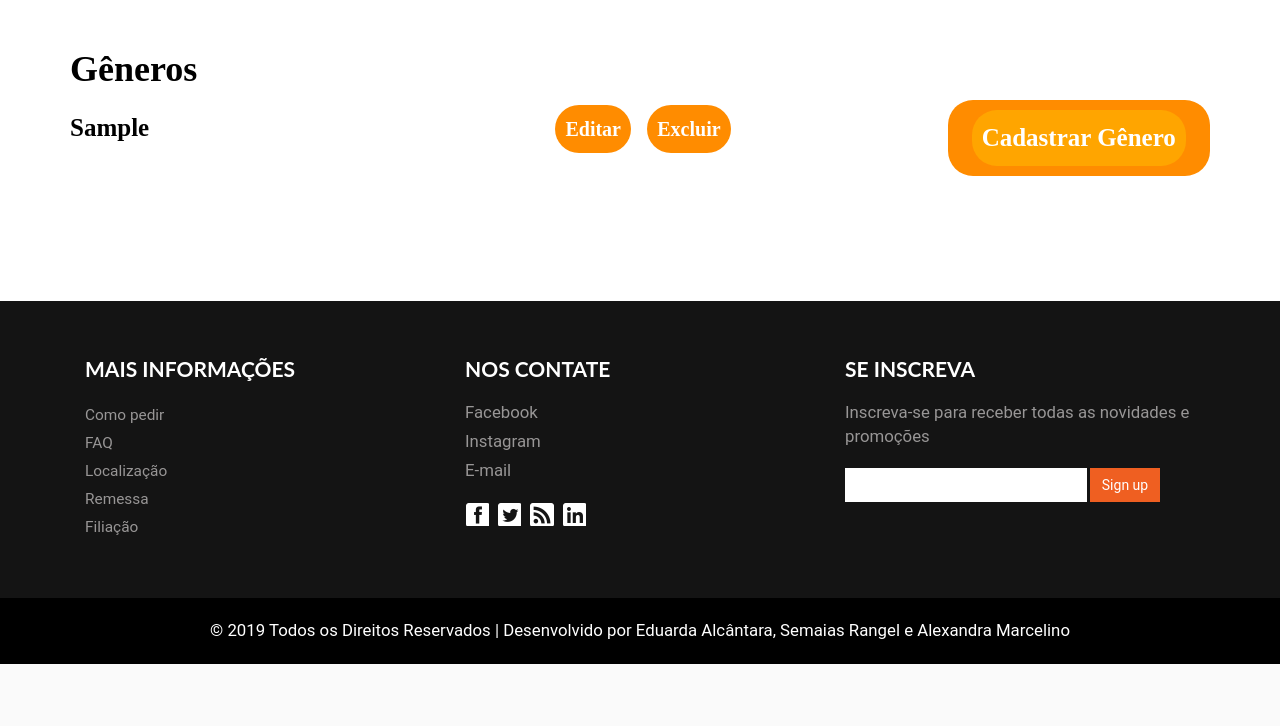
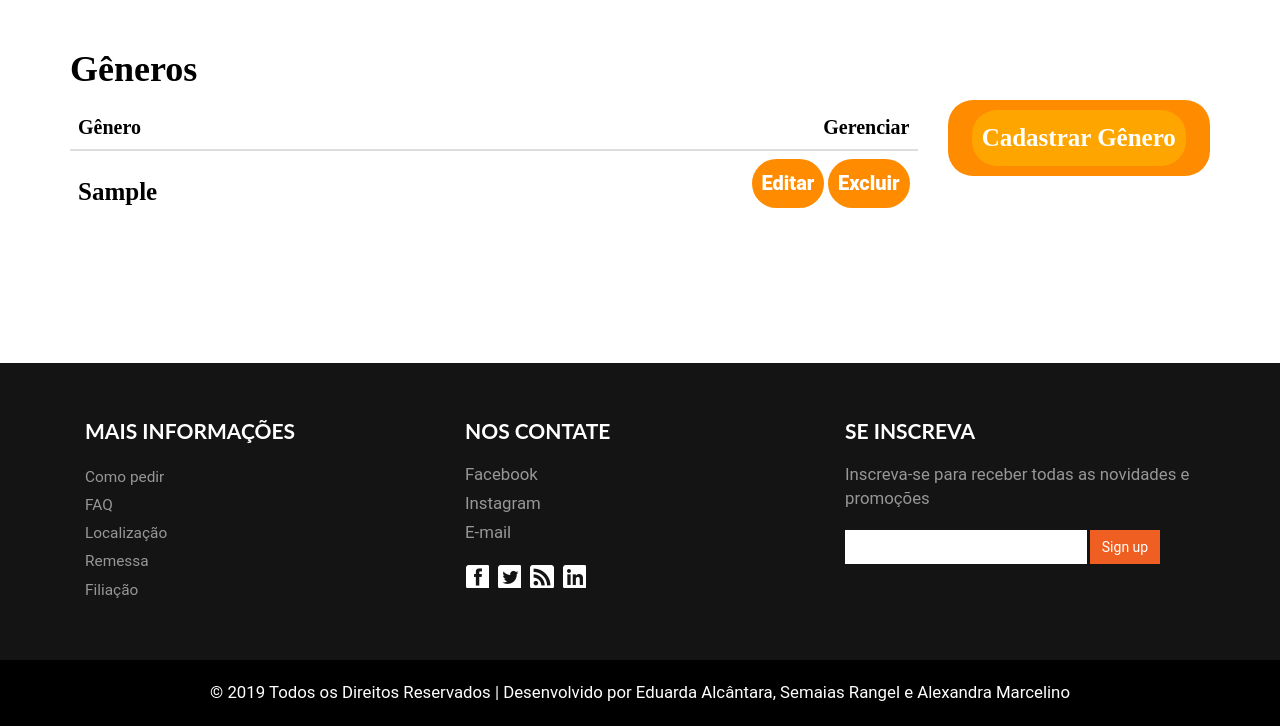
Before and after one commit to brunogomesifrn/info419livros, a Django app: page /generos/ in a window 1280 px wide. Shown: the part 150-876 px from the top of the page. Before the commit the page ends 814 px from the top, so only its background shows below. Run offline with Django 3.2, Linux system fonts and the light colour scheme; tables that the repository leaves empty hold one stand-in row (values such as "Sample post"); some libraries are stand-ins or nearby versions.

Commit message:
acabei a maquiagem da página de listagem, edição e exclusão de gêneros

```diff
--- a/core/templates/generos.html
+++ b/core/templates/generos.html
@@ -30,6 +30,15 @@ License URL: http://creativecommons.org/licenses/by/3.0/
 	font-weight: bolder;
 	font-size: 25px;
 	color: black;
+}
+
+.outroTexto2{
+	font-family: Ubuntu;
+	text-align: left;
+	font-weight: bolder;
+	font-size: 20px;
+	color: black;
+	margin-top: 15px;
 }
 
 .centro {
@@ -84,6 +93,7 @@ License URL: http://creativecommons.org/licenses/by/3.0/
 	font-weight: bold;
 	font-size: 25px;
 	color: white;
+	transition: 0.5s
 }
 
 .cadastrar:hover{
@@ -100,6 +110,10 @@ h1{
 	text-align: left;
 }
 
+.direita{
+	text-align: right
+}
+
 </style>
 
 <div class="container baixar">
@@ -108,23 +122,43 @@ h1{
 			{% if lista_generos %}
 			<h1> Gêneros </h1>
 			{% endif %}
+
+			<table class="table">
+				<thead class="thead-dark">
+					<tr>
+						<th scope="col">
+							<p class="outroTexto2">Gênero</p>
+						</th>
+						<th scope="col">
+							<p class="outroTexto2 direita">Gerenciar</p>
+						</th>
+					</tr>
+				</thead>
+				<tbody>
 					{% for genero in lista_generos %}
-
+					<tr>
+						<th>
 							<p class="genero">
 								{{ genero.genero }}
-				<a href="{% url 'genero_editar' genero.id %}" class="pEditar">
+							</p>
+						</th>
+						<td class="direita"><a href="{% url 'genero_editar' genero.id %}" class="">
 							<button type="button" class="botao">Editar</button>
 						</a>
-				<a href="{% url 'genero_remover' genero.id %}" class="pEditar2">
+						<a href="{% url 'genero_remover' genero.id %}" class="">
 							<button type="button" class="botao">Excluir</button>
 						</a>
-			</p>
+					</td>
+				</tr>
+			</tbody>
 
 			{% empty %}
 
 			<h2 class="outroTexto"> Nenhum gênero cadastrado </h2>
 
 			{% endfor %}
+		</table>
+
 	</div>
 	<div class="col-md-3 col-lg-3 baixar">
 		<p class="botao">
```
Also changed, not shown: core/templates/livros.html (+33 -8 lines). Lines whose indentation alone changed are shown as unchanged.
